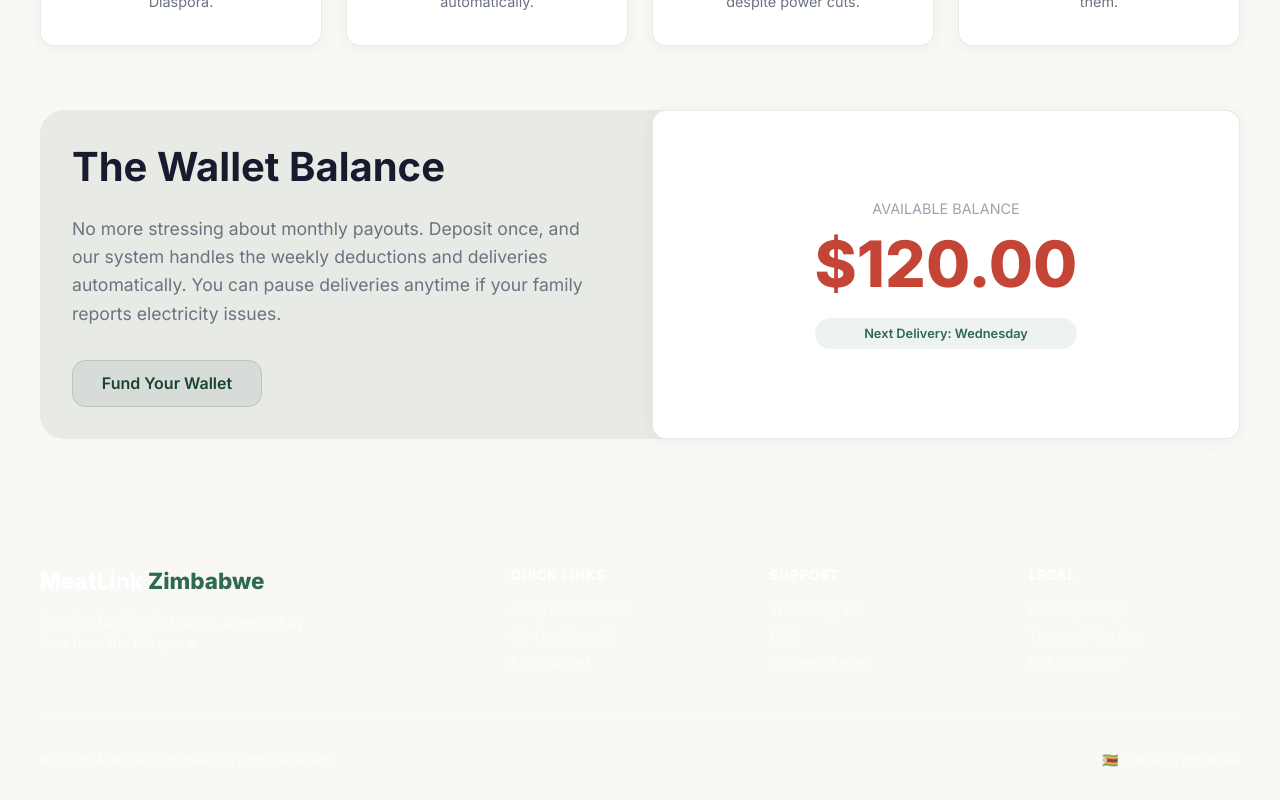
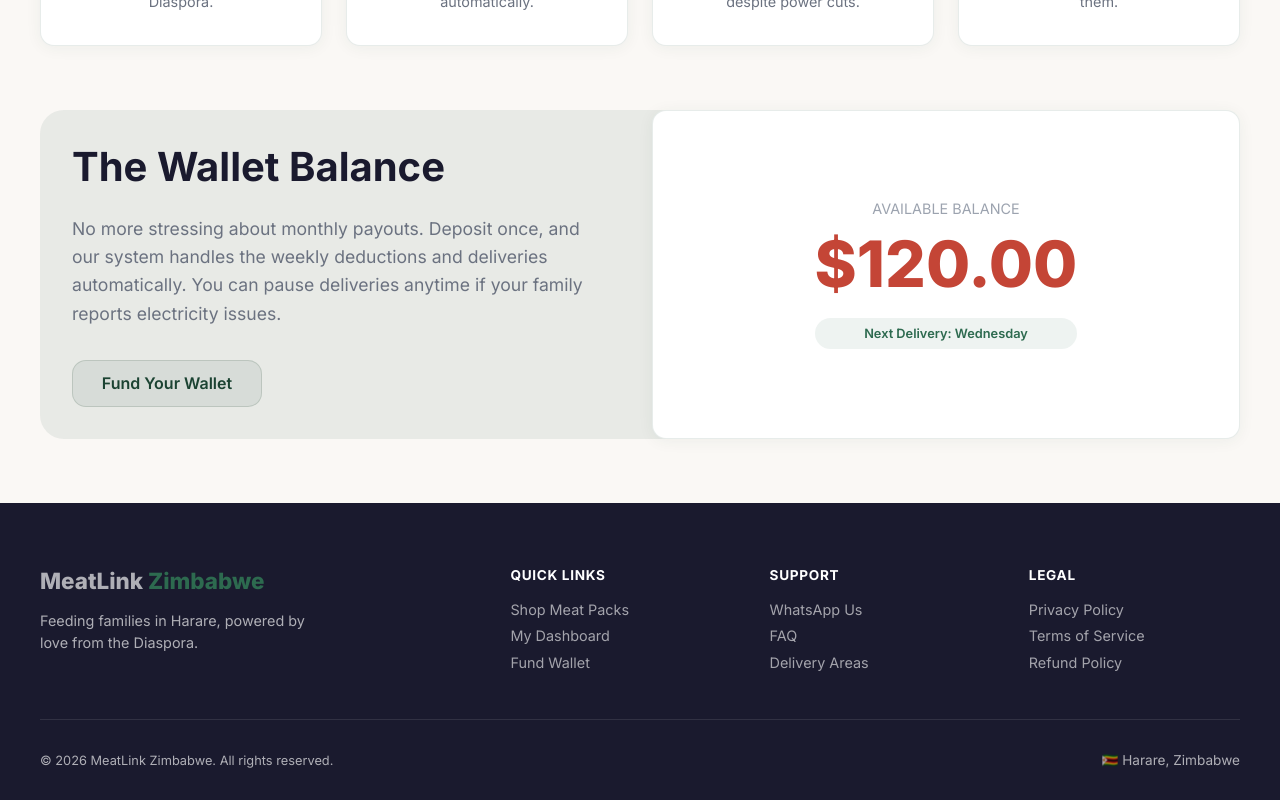
Before and after one commit to Will-l3x/meatlink-zimbabwe, a Next.js app: page / in a window 1280 px wide. Shown: the part 926-1726 px from the top of the page. Built offline with nearby package versions, Linux system fonts and the light colour scheme.

Commit message:
footer fix

```diff
--- a/components/layout/Footer.module.css
+++ b/components/layout/Footer.module.css
@@ -1,8 +1,27 @@
 .footer {
-    background: var(--text);
-    color: rgba(255, 255, 255, 0.7);
+    background: #1a1a2e;
+    color: rgba(255, 255, 255, 0.75);
     padding: 4rem 0 0;
     margin-top: 4rem;
+}
+
+.footer h1,
+.footer h2,
+.footer h3,
+.footer h4,
+.footer h5,
+.footer h6 {
+    color: #fff;
+}
+
+.footer p,
+.footer span,
+.footer div {
+    color: rgba(255, 255, 255, 0.65);
+}
+
+.footer a {
+    color: rgba(255, 255, 255, 0.65);
 }
 
 .container {
```
